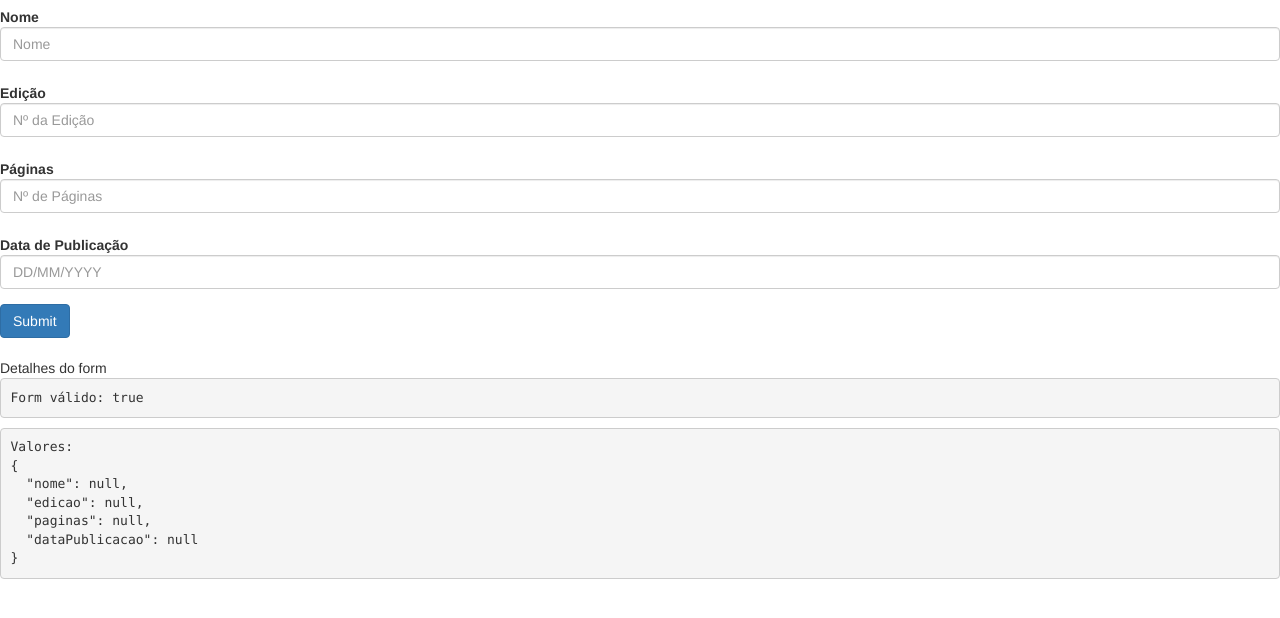
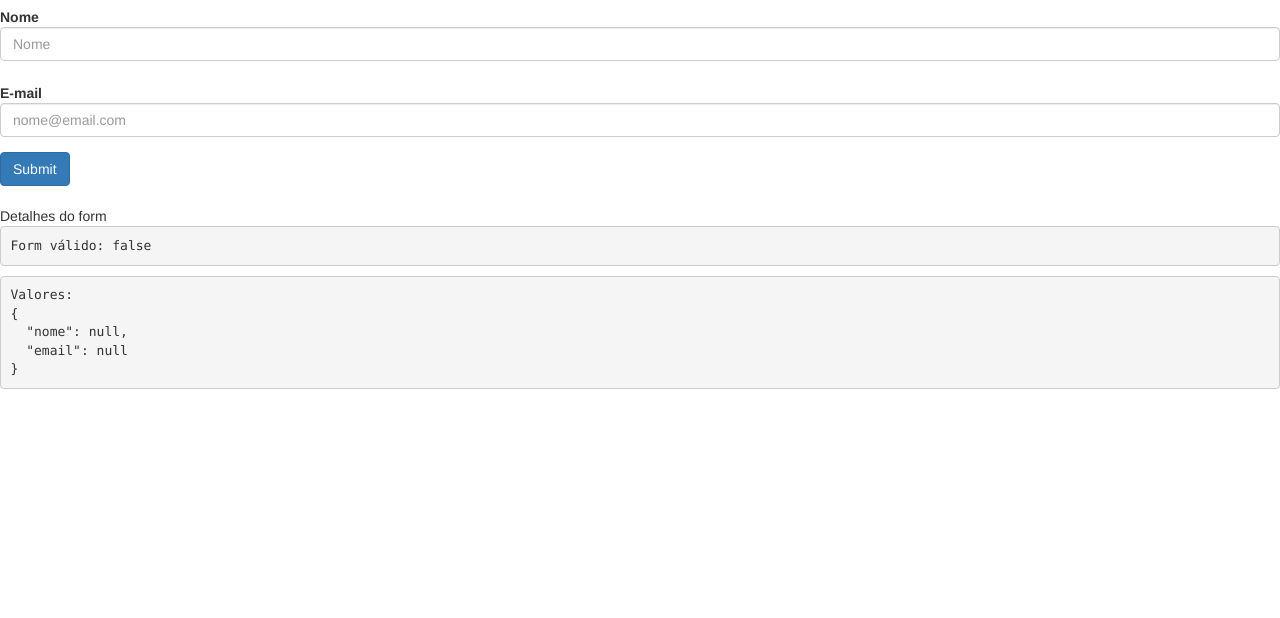
Before and after one commit to alfsouza708/solutisTraining, an Angular app in the folder SolutisComicCenter/: page /home in a window 1280 px wide. Shown: the top 618 px of the page. Built offline with nearby package versions, Linux system fonts and the light colour scheme.

Commit message:
Mudança de projeto, validação de nome e email

```diff
--- a/SolutisComicCenter/src/app/comics/comics-cadastrar/comics-cadastrar.component.css
+++ b/SolutisComicCenter/src/app/comics/comics-cadastrar/comics-cadastrar.component.css
@@ -0,0 +1,3 @@
+.ng-invalid.ng-touched:not(form) {
+    border: 1px solid red;
+}
--- a/SolutisComicCenter/src/app/comics/comics-cadastrar/comics-cadastrar.component.html
+++ b/SolutisComicCenter/src/app/comics/comics-cadastrar/comics-cadastrar.component.html
@@ -1,6 +1,7 @@
 <!--EDIÇÃO E NUMERO DE PAGINAS ESTÃO COMO TIPO TEXTO-->
-<form class="form-horizontal" [formGroup]="formulario">
-  <div class="form-group">
+<form class="form-horizontal" [formGroup]="formulario" (ngSubmit)="onSubmit()">
+
+  <div class="form-group" [ngClass]="aplicaCssErro('nome')">
 
     <div class="col-sm-12">
       <label for="nome" class="control-label">Nome</label>
@@ -9,50 +10,36 @@
     <div class="col-sm-12">
       <input type="text" class="form-control" formControlName="nome"
         id="nome" placeholder="Nome">
+        <app-campo-control-erro
+          [mostrarErro]="verificaValidTouched('nome')"
+          msgErro="Nome é obrigatório.">
+        </app-campo-control-erro>
+    </div>
+
+
+
+  </div>
+
+  <div class="form-group" [ngClass]="aplicaCssErro('email')">
+
+    <div class="col-sm-12">
+      <label for="email" class="control-label">E-mail</label>
+    </div>
+
+    <div class="col-sm-12">
+      <input type="email" class="form-control" formControlName="email"
+        id="email" placeholder="nome@email.com" >
+        <app-campo-control-erro
+          [mostrarErro]="verificaValidTouched('email')"
+          msgErro="Email é obrigatório.">
+        </app-campo-control-erro>
+        <app-campo-control-erro
+          [mostrarErro]="verificaEmailInvalido()"
+          msgErro="Email é invalido.">
+        </app-campo-control-erro>
     </div>
 
   </div>
-
-  <div class="form-group">
-
-    <div class="col-sm-12">
-      <label for="edicao" class="control-label">Edição</label>
-    </div>
-
-    <div class="col-sm-12">
-      <input type="text" class="form-control" formControlName="edicao"
-        id="edicao" placeholder="Nº da Edição" >
-    </div>
-
-  </div>
-
-  <div class="form-group">
-
-      <div class="col-sm-12">
-        <label for="paginas" class="control-label">Páginas</label>
-      </div>
-
-      <div class="col-sm-12">
-        <input type="text" class="form-control" formControlName="paginas"
-          id="paginas" placeholder="Nº de Páginas">
-      </div>
-
-    </div>
-
-   <div class="form-group">
-
-       <div class="col-sm-12">
-         <label for="dataPublicacao" class="control-label">Data de Publicação</label>
-       </div>
-
-       <div class="col-sm-12">
-         <input type="text" class="form-control" formControlName="dataPublicacao"
-           id="dataPublicacao" placeholder="DD/MM/YYYY">
-       </div>
-
-     </div>
-
-
 
   <button type="submit" class="btn btn-primary">Submit</button>
 
--- a/SolutisComicCenter/src/app/comics/comics-cadastrar/comics-cadastrar.component.ts
+++ b/SolutisComicCenter/src/app/comics/comics-cadastrar/comics-cadastrar.component.ts
@@ -1,7 +1,8 @@
 import { ComicsCadastrarService } from './comics-cadastrar.service';
-import { Comic } from './../../model/comic.model';
+//import { Comic } from './../../model/comic.model';
 import { Component, OnInit } from '@angular/core';
-import { FormGroup, FormControl } from '@angular/forms';
+import { FormGroup, FormControl, FormBuilder, Validators } from '@angular/forms';
+import { Http } from '@angular/http';
 
 @Component({
   selector: 'app-comics-cadastrar',
@@ -10,36 +11,70 @@ import { FormGroup, FormControl } from '@angular/forms';
 })
 export class ComicsCadastrarComponent implements OnInit {
 
-  comic: Comic;//new
-  comicArray: Comic[];
+  //comic: Comic;//new
+  //comicArray: Comic[];
   formulario: FormGroup;
 
 
-  constructor(private comicService: ComicsCadastrarService ) { }
+  constructor(private formBuilder: FormBuilder,private comicService: ComicsCadastrarService, private http: Http  ) { }
 
   //utilizacao de formulario ao inves do model (quebra de padrao de projeto)
   ngOnInit() {
 
-    this.formulario = new FormGroup({
-      nome: new FormControl(null),
-      edicao: new FormControl(null),
-      paginas: new FormControl(null),
-      dataPublicacao: new FormControl(null)
-     })
+     this.formulario = this.formBuilder.group({
+       nome:[null, Validators.required],
+       email:[null, [Validators.required, Validators.email]]
+     });
+
+     Validators.pattern("[a-z0-9!#$%&'*+/=?^_`{|}~-]+(?:\.[a-z0-9!#$%&'*+/=?^_`{|}~-]+)*@(?:[a-z0-9](?:[a-z0-9-]*[a-z0-9])?\.)+[a-z0-9](?:[a-z0-9-]*[a-z0-9])?");
 
   }
 
-  cadastrarComic() {
+  onSubmit() {
+    console.log(this.formulario.value);
+
+    this.http.post('https://httpbin.org/post', JSON.stringify(this.formulario.value))
+      .subscribe(dados => {
+        console.log(dados);
+        this.Resetar();
+      }, (error:any) => alert('erro'));
+  }
+
+  Resetar() {
+    this.formulario.reset;
+  }
+
+  verificaValidTouched(campo) {
+
+    return !this.formulario.get(campo).valid && this.formulario.get(campo).touched;
 
   }
+
+  verificaEmailInvalido() {
+    let campoEmail = this.formulario.get('email');
+    if(campoEmail.errors) {
+      return campoEmail.errors['email'] && campoEmail.touched;
+    }
+  }
+
+  aplicaCssErro(campo) {
+    return {
+      'has-error': this.verificaValidTouched(campo),
+      'has-feedback': this.verificaValidTouched(campo)
+    };
+  }
+
+  /*cadastrarComic() {
+
+  }*/
 //try exception usando toasty para mostrar msg de erro !!implementar
-  pesquisarComic(name: String) {
+  /*pesquisarComic(name: String) {
     if(name == null) {
       return this.comicService.getAllComic;
     }
     else {
       return this.comicService.getComicByName(name);
     }
-  }
+  }*/
 
 }
--- a/SolutisComicCenter/src/app/comics/comics-cadastrar/comics-cadastrar.module.ts
+++ b/SolutisComicCenter/src/app/comics/comics-cadastrar/comics-cadastrar.module.ts
@@ -5,12 +5,14 @@ import { NgModule } from '@angular/core';
 import { CommonModule } from '@angular/common';
 import { ReactiveFormsModule } from '@angular/forms';
 import { FormsModule } from '@angular/forms';
+import { HttpModule } from '@angular/http';
 
 @NgModule({
   imports: [
     CommonModule,
     ReactiveFormsModule,
-    FormsModule
+    FormsModule,
+    HttpModule
   ],
   declarations: [
     //ComicsCadastrarComponent
```
